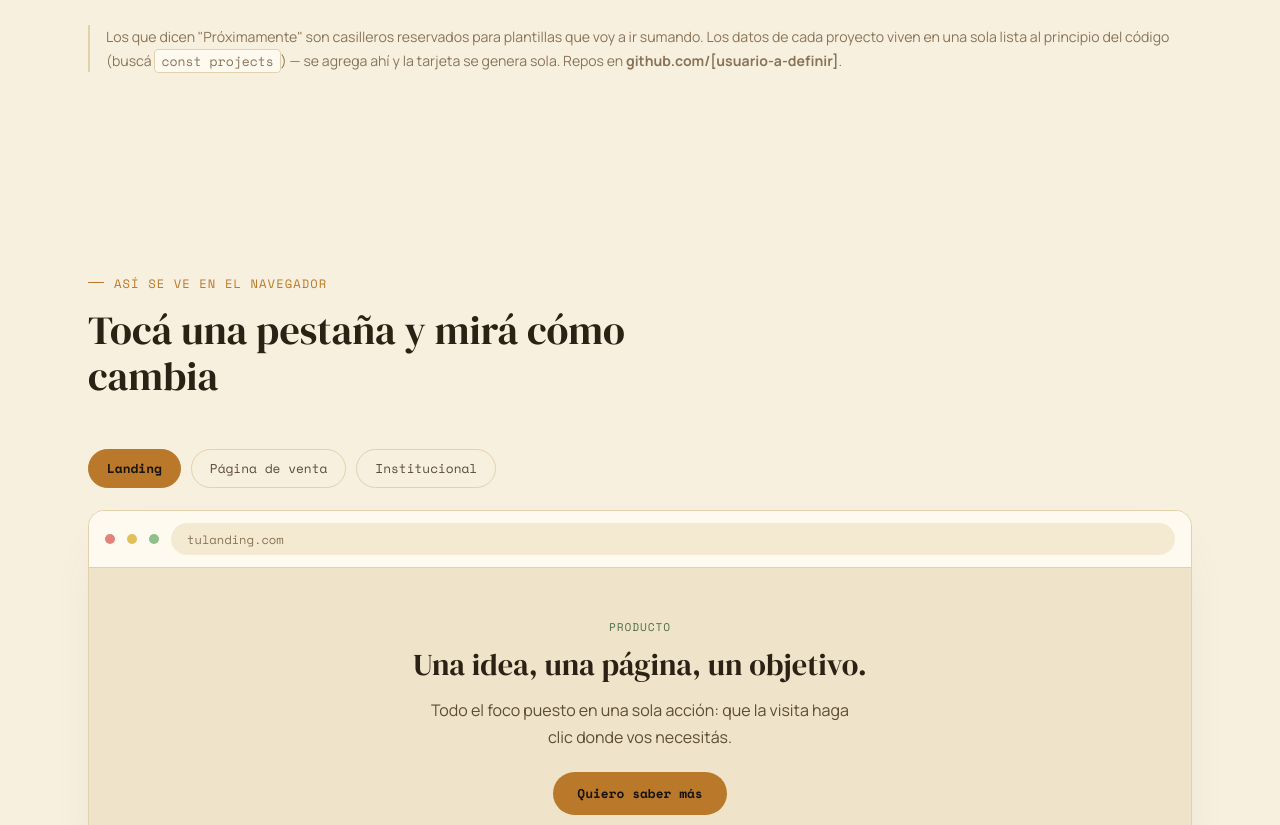
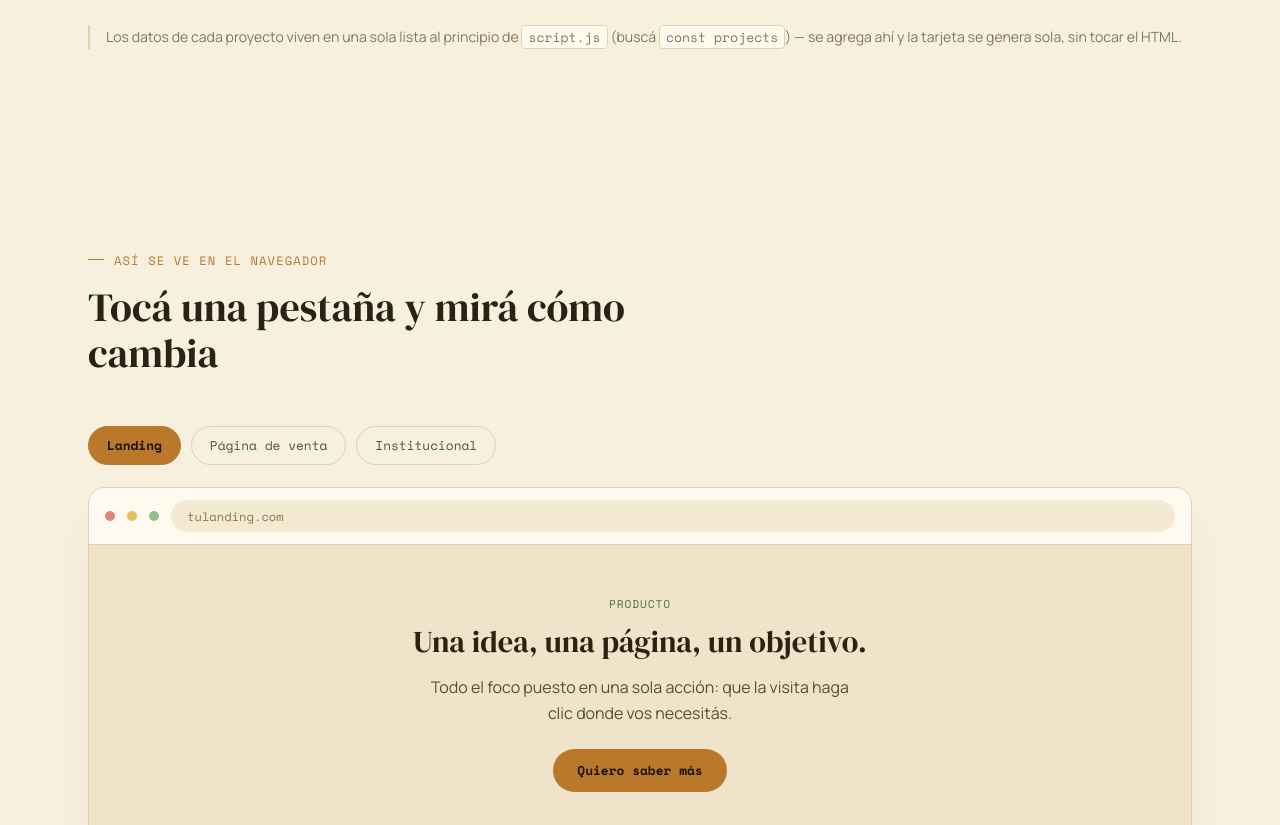
Before and after one commit to vianidev/vianidev.github.io, a plain HTML site: page index.html in a window 1280 px wide. Shown: the part 7005-7830 px from the top of the page. Drawn offline with nearby package versions, Linux system fonts and the light colour scheme.

Commit message:
Update index.html

```diff
--- a/index.html
+++ b/index.html
@@ -161,7 +161,7 @@
       </div>
       <div class="filter-row" id="filterRow"></div>
       <div class="projects-grid" id="projectsGrid"></div>
-      <p class="projects-note">Los que dicen "Próximamente" son casilleros reservados para plantillas que voy a ir sumando. Los datos de cada proyecto viven en una sola lista al principio del código (buscá <code>const projects</code>) — se agrega ahí y la tarjeta se genera sola. Repos en <strong>github.com/[usuario-a-definir]</strong>.</p>
+      <p class="projects-note">Los datos de cada proyecto viven en una sola lista al principio de <code>script.js</code> (buscá <code>const projects</code>) — se agrega ahí y la tarjeta se genera sola, sin tocar el HTML.</p>
     </div>
   </section>
 
```
